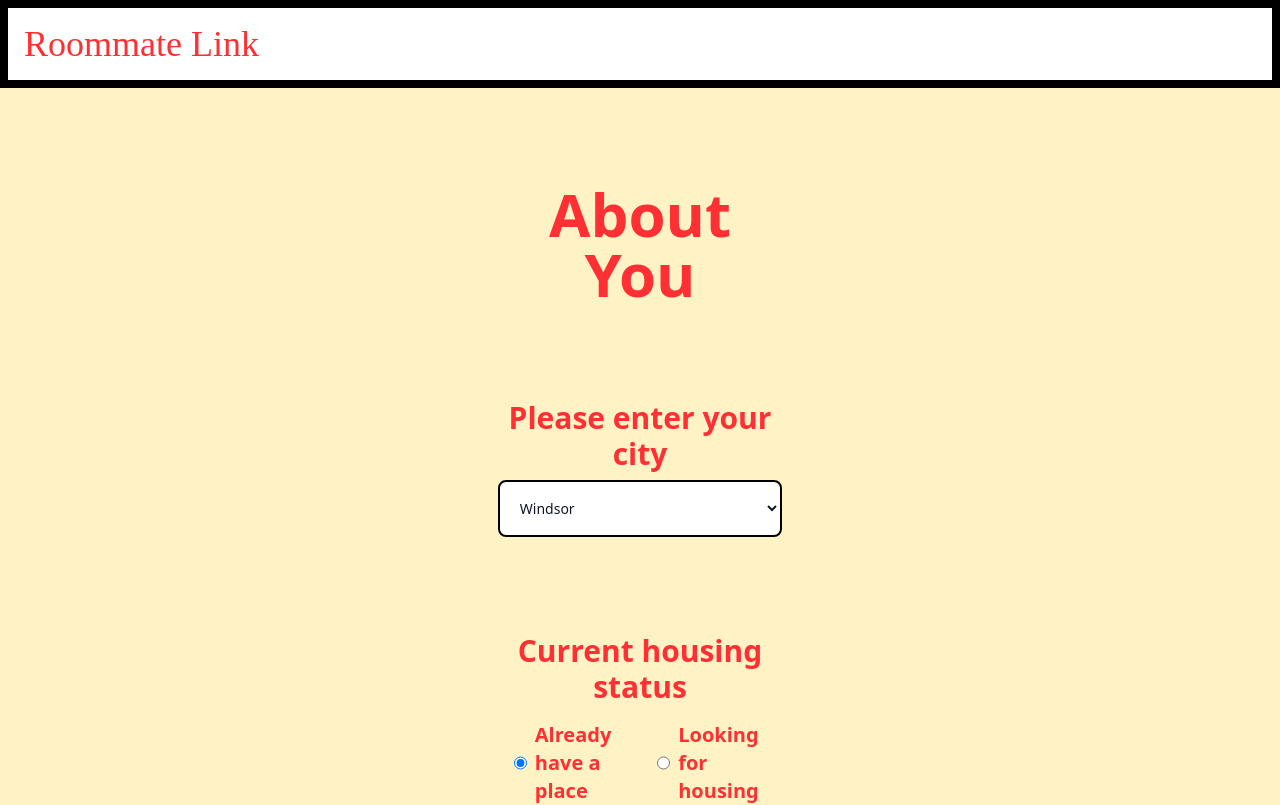
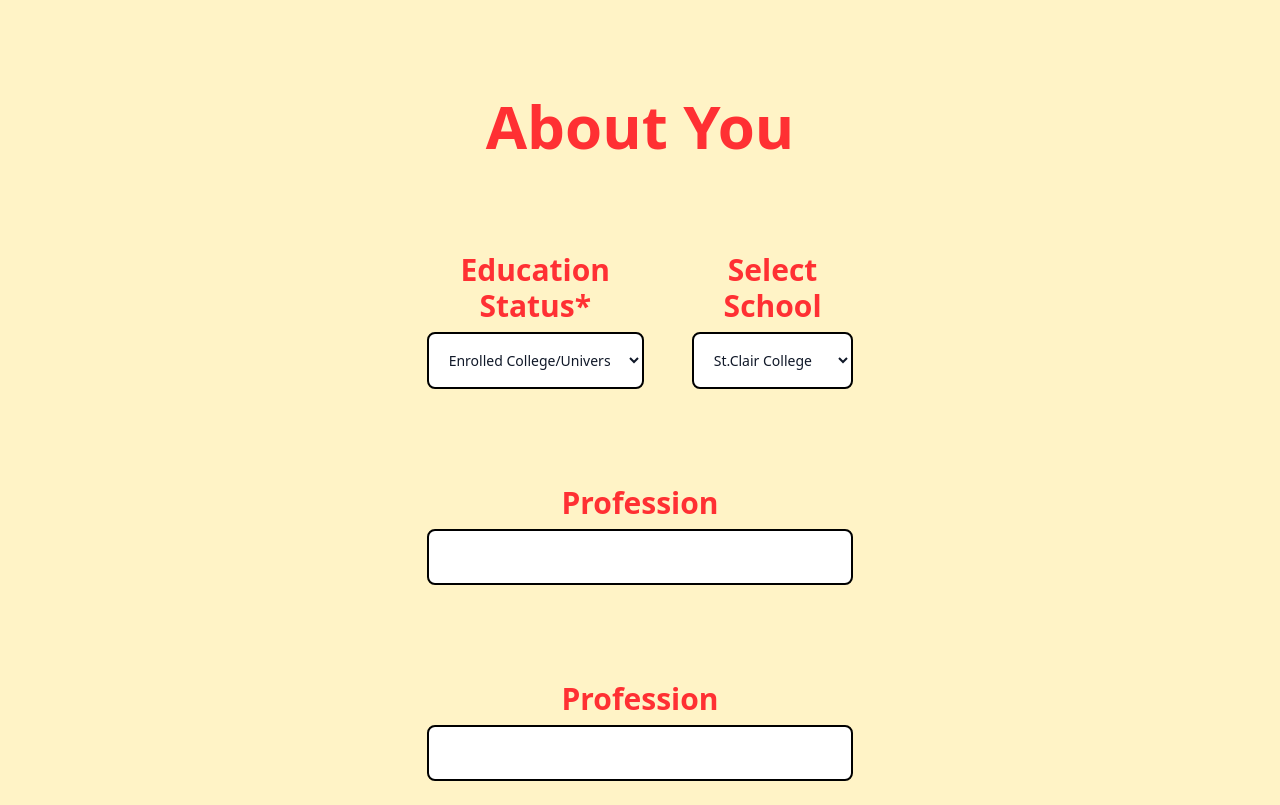
Before and after one commit to Evan-Proulx/RoommateLink-Frontend, a React (Vite) app: page / in a window 1280 px wide. Shown: the top 805 px of the page. Built offline with nearby package versions, Linux system fonts and the light colour scheme; a web font is replaced by a local one.

Commit message:
Created second survey form

```diff
--- a/src/App.tsx
+++ b/src/App.tsx
@@ -11,7 +11,6 @@ function App() {
     return (
         <>
             <div className={"flex flex-col"}>
-                <Navbar/>
                 <Survey/>
             </div>
         </>
--- a/src/Components/Register/Register.tsx
+++ b/src/Components/Register/Register.tsx
@@ -7,10 +7,9 @@ import ShadowButton from "../Shadow-Button.tsx";
 
 function Register() {
     return (
-    <div className="">
-
-        {/* Main Form Container */}
-        <div className="max-w-3xl mx-auto p-6 mt-8 justify-center bg-[var(--color-secfdsafsaondry)]">
+        <div className={"flex items-center justify-center h-screen bg-[var(--color-primary)]"}>
+            {/* Main Form Container */}
+            <div className="max-w-3xl mx-auto p-6 mt-8 justify-center bg-[var(--color-secfdsafsaondry)]">
 
             {/* Sign Up Heading */}
             <h2 className="header-text text-center mb-8 ">Sign Up</h2>
--- a/src/Components/Survey/Survey-Form1.tsx
+++ b/src/Components/Survey/Survey-Form1.tsx
@@ -4,7 +4,7 @@ import ButtonNav from "./Button-Nav.tsx";
 
 const SurveyForm1 = () => {
     return (
-        <div className={"w-2/3 pt-24"}>
+        <div className={" pt-24"}>
             <form className={"space-y-24"}>
 
                 <h2 className={"header-text-big text-center"}>About You</h2>
@@ -20,7 +20,7 @@ const SurveyForm1 = () => {
                 </select>
 
                 {/*Housing status*/}
-                <fieldset className={" "}>
+                <fieldset className={""}>
                     <h2 className={"header2-text text-center"}>Current housing status</h2>
                     <div className={"flex"}>
                         <div className="flex items-center m-4">
@@ -66,9 +66,6 @@ const SurveyForm1 = () => {
                     <option>Windsor</option>
                     <option>Toronto</option>
                 </select>
-
-
-                {/*Submit button*/}
             </form>
         </div>
     );
--- a/src/Components/Survey/Survey.tsx
+++ b/src/Components/Survey/Survey.tsx
@@ -3,14 +3,15 @@ import ShadowButton from "../Shadow-Button.tsx";
 import SurveyIntro from "./Survey-Intro.tsx";
 import SurveyForm1 from "./Survey-Form1.tsx";
 import ButtonNav from "./Button-Nav.tsx";
+import SurveyForm2 from "./SurveyForm2.tsx";
 
 const Survey = () => {
     return (
         <>
-            <div className={"h-full bg-[var(--color-primary)]"}>
+            <div className={"bg-[var(--color-primary)]"}>
                 <div className={"flex items-center justify-center bg-[var(--color-primary)]"}>
                     <div className="flex flex-col items-center justify-center w-1/2 xl:w-1/3">
-                        <SurveyForm1/>
+                        <SurveyForm2/>
                     </div>
                 </div>
                 <ButtonNav/>
--- /dev/null
+++ b/src/Components/Survey/SurveyForm2.tsx
@@ -0,0 +1,49 @@
+import React from 'react';
+
+const SurveyForm2 = () => {
+    return (
+        <div>
+            <div className={"h-screen pt-24"}>
+                <form className={"space-y-24"}>
+                    <h2 className={"header-text-big text-center"}>About You</h2>
+
+                    <div className={"flex space-x-12"}>
+                        <div className={"flex flex-col"}>
+                            {/*Education dropdown*/}
+                            <label htmlFor="education" className="block mb-2 header2-text text-center">Education
+                                Status*</label>
+                            <select id="education"
+                                    className="bg-white border-2 border-black text-gray-900 text-sm rounded-lg block w-full p-4" required>
+
+                                <option>Enrolled College/University</option>
+                                <option>Not In School</option>
+                            </select>
+                        </div>
+
+                        <div className={"flex flex-col"}>
+                            <label htmlFor="cities" className="block mb-2 header2-text text-center">Select
+                                School</label>
+                            <select id="cities"
+                                    className="bg-white border-2 border-black text-gray-900 text-sm rounded-lg block w-full p-4">
+                                <option>St.Clair College</option>
+                                <option>University Of Windsor</option>
+                            </select>
+                        </div>
+                    </div>
+
+                    <label htmlFor="Profession" className="block mb-2 header2-text text-center">Profession</label>
+                    <input type="input" id="profession"
+                           className="bg-white border-2 border-black text-gray-900 text-sm rounded-lg block w-full p-4"/>
+
+                    <label htmlFor="Profession" className="block mb-2 header2-text text-center">Profession</label>
+                    <input type="input" id="profession"
+                           className="bg-white border-2 border-black text-gray-900 text-sm rounded-lg block w-full p-4"/>
+
+
+                </form>
+            </div>
+        </div>
+    );
+};
+
+export default SurveyForm2;
--- a/src/components/Login.tsx
+++ b/src/components/Login.tsx
@@ -8,7 +8,8 @@ const Login = () => {
     const [showPassword, setShowPassword] = useState(false);
 
     return (
-        <div className={"w-2/5 xl:w-1/4"}>
+        <div className={"flex items-center justify-center h-screen bg-[var(--color-primary)]"}>
+            <div className={"content-center w-2/5 xl:w-1/4"}>
                 <form>
                     <h2 className={"header-text text-center mb-8 "}>Login</h2>
                     <div>
@@ -21,9 +22,12 @@ const Login = () => {
 
                         {/*Password Input with password visibility toggle*/}
                         <div className="relative">
-                        <input type={showPassword ? "text" : "password"} className="block w-full p-4 bg-white border-2 border-black text-gray-900 text-sm rounded-lg" required/>
-                        <button onClick={() => setShowPassword((prev) => !prev)} className="absolute end-0.5 bottom-2.5 text-sm px-4 py-1 hover:cursor-pointer">
-                            <FontAwesomeIcon className={"fa-xl"} icon={showPassword ? faEyeSlash : faEye} />
+                            <input type={showPassword ? "text" : "password"}
+                                   className="block w-full p-4 bg-white border-2 border-black text-gray-900 text-sm rounded-lg"
+                                   required/>
+                            <button onClick={() => setShowPassword((prev) => !prev)}
+                                    className="absolute end-0.5 bottom-2.5 text-sm px-4 py-1 hover:cursor-pointer">
+                                <FontAwesomeIcon className={"fa-xl"} icon={showPassword ? faEyeSlash : faEye}/>
                             </button>
                         </div>
 
@@ -41,6 +45,7 @@ const Login = () => {
                     </div>
                 </form>
             </div>
+        </div>
     );
 };
 
```
Lines whose indentation alone changed are shown as unchanged.
